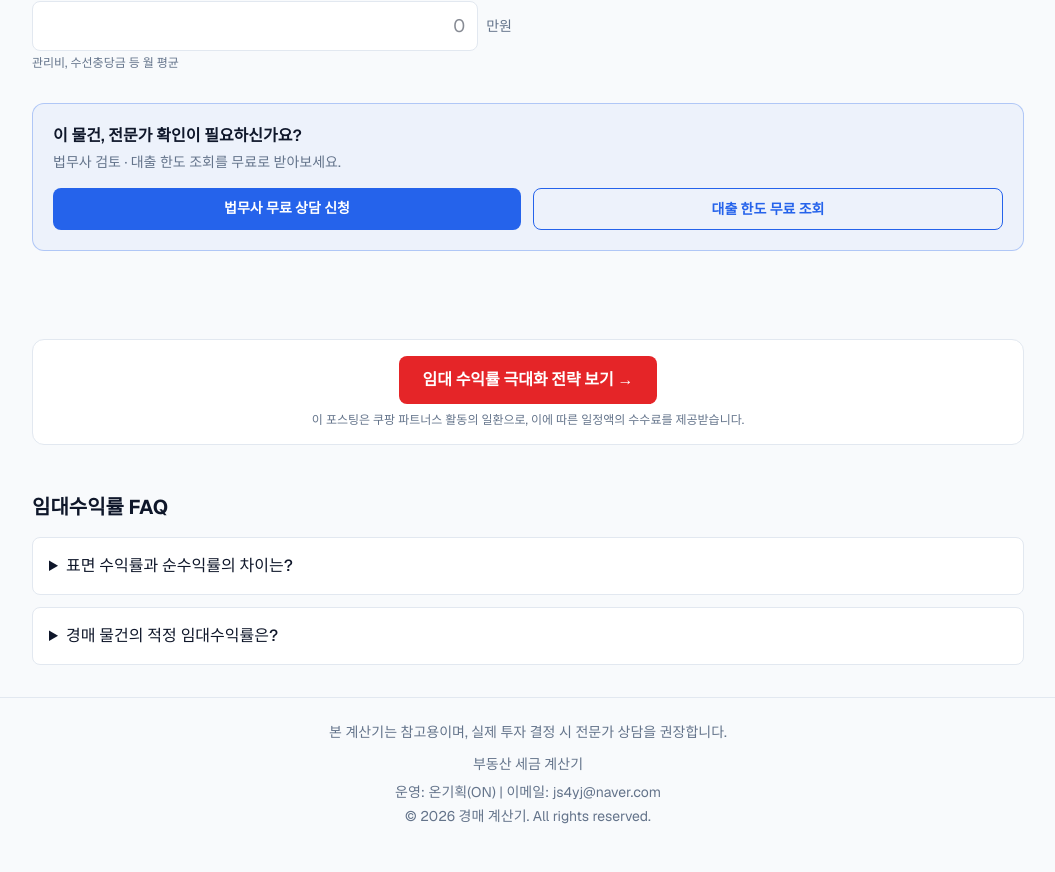
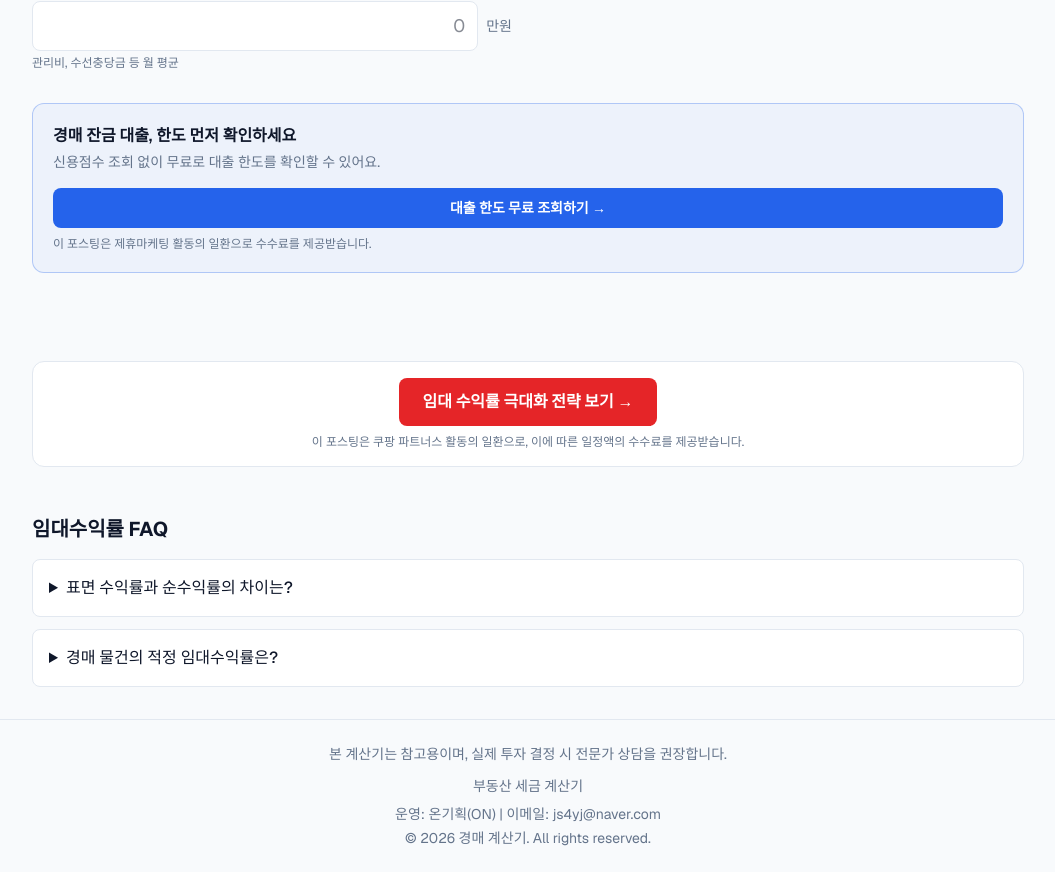
Before and after one commit to wellbeinginus-source/auction-calc, a Next.js app: page /rental-yield in a window 1280 px wide. Shown: the part 837-1709 px from the top of the page, without its empty margins (112-1167 px from the left). Before the commit the page ends 1687 px from the top, so only its background shows below. Built offline with nearby package versions, Linux system fonts and the light colour scheme.

Commit message:
fix: LeadCTA 법무사 버튼 제거, 대출 CTA 단일화
Co-Authored-By: Claude Sonnet 4.6 <noreply@anthropic.com>

```diff
--- a/src/components/LeadCTA.tsx
+++ b/src/components/LeadCTA.tsx
@@ -1,26 +1,17 @@
 export default function LeadCTA() {
   return (
     <div className="mt-8 p-5 rounded-xl border border-primary/30 bg-primary/5">
-      <p className="font-semibold text-base mb-1">이 물건, 전문가 확인이 필요하신가요?</p>
-      <p className="text-sm text-muted mb-4">법무사 검토 · 대출 한도 조회를 무료로 받아보세요.</p>
-      <div className="flex flex-col sm:flex-row gap-3">
-        <a
-          href="https://forms.kakao.com/placeholder-legal"
-          target="_blank"
-          rel="noopener noreferrer"
-          className="flex-1 text-center py-2.5 px-4 rounded-lg bg-primary text-white text-sm font-semibold hover:bg-primary-hover transition-colors"
-        >
-          법무사 무료 상담 신청
-        </a>
+      <p className="font-semibold text-base mb-1">경매 잔금 대출, 한도 먼저 확인하세요</p>
+      <p className="text-sm text-muted mb-4">신용점수 조회 없이 무료로 대출 한도를 확인할 수 있어요.</p>
       <a
         href="https://newtip.net/click.php?m=allcredit&a=A100704118&l=9999&l_cd1=3&l_cd2=0&tu=https%3A%2F%2Fwww.allcredit.co.kr%2Fp%2Fhtml%2Finstall.html%3FreturnUrl%3D"
         target="_blank"
         rel="noopener noreferrer"
-          className="flex-1 text-center py-2.5 px-4 rounded-lg border border-primary text-primary text-sm font-semibold hover:bg-primary/10 transition-colors"
+        className="block w-full text-center py-2.5 px-4 rounded-lg bg-primary text-white text-sm font-semibold hover:bg-primary-hover transition-colors"
       >
-          대출 한도 무료 조회
+        대출 한도 무료 조회하기 →
       </a>
-      </div>
+      <p className="mt-2 text-xs text-muted">이 포스팅은 제휴마케팅 활동의 일환으로 수수료를 제공받습니다.</p>
     </div>
   );
 }
```
Lines whose indentation alone changed are shown as unchanged.
